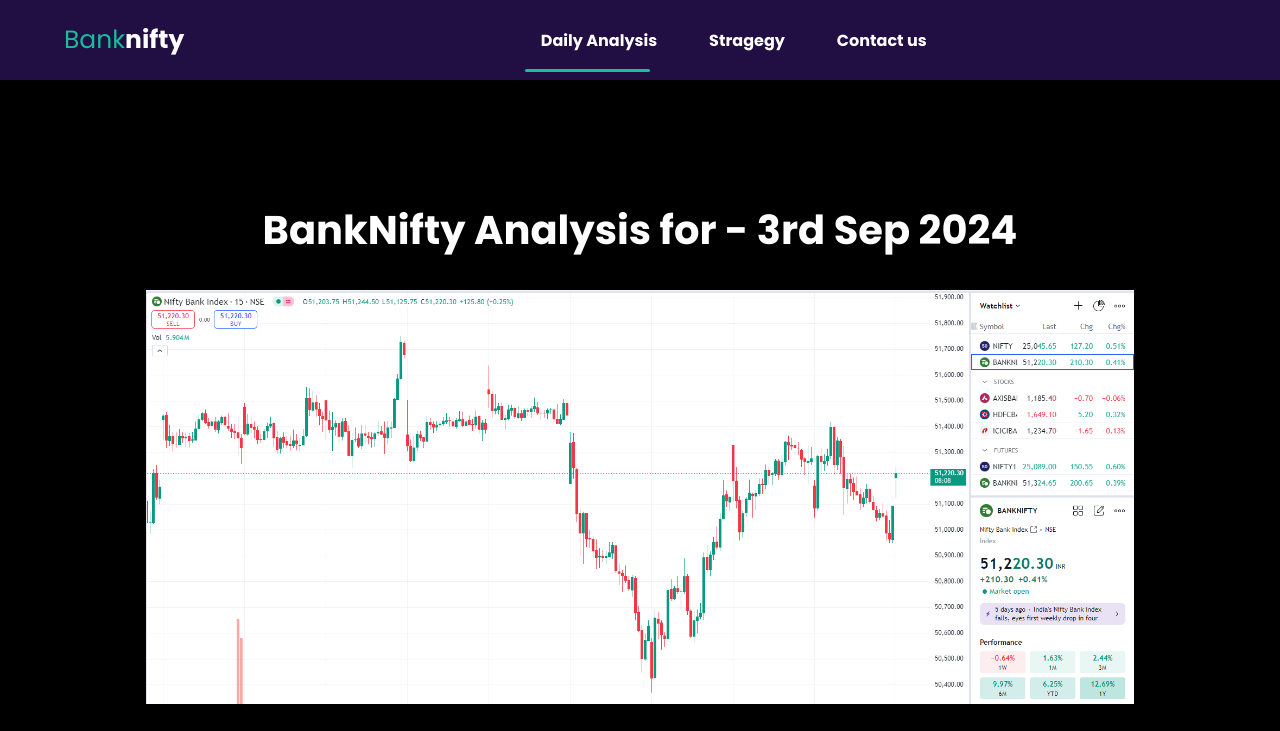
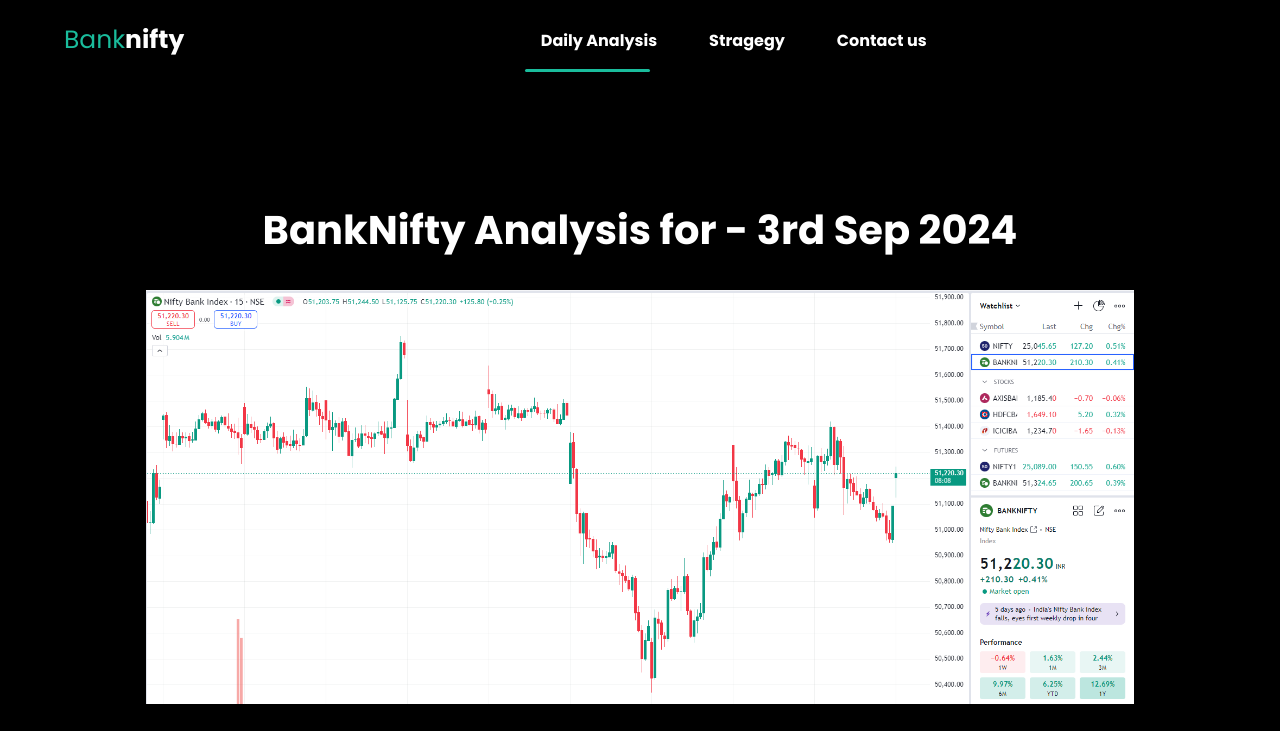
Before and after one commit to Vijay-kumar-das/test, a plain HTML site: page index.html in a window 1280 px wide. Shown: the top 731 px of the page. Drawn offline with Linux system fonts and the light colour scheme.

Commit message:
Update styles.css

```diff
--- a/styles.css
+++ b/styles.css
@@ -832,7 +832,7 @@ nav {
     top: 0;
     font-family: 'Poppins', sans-serif;
     height: 80px;
-    background-color: #210e42;
+   background-color: #000;
     padding: 0 5%;
 }
 
```
